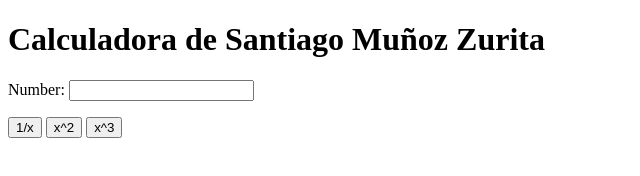
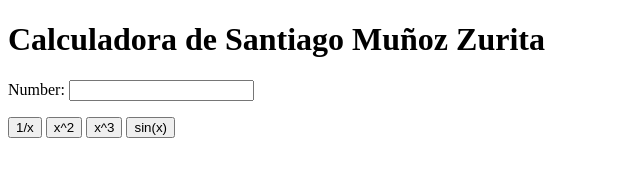
Before and after one commit to santipmz/my_calculator_2, a plain HTML site: page index.html in a window 1280 px wide. Shown: the whole page, without its empty margins (0-640 px from the left). Drawn offline with Linux system fonts and the light colour scheme.

Commit message:
sin(x) button

```diff
--- a/index.html
+++ b/index.html
@@ -12,6 +12,7 @@
 			<button onclick="inverse()"> 1/x </button>
 			<button onclick="square()"> x^2 </button>
 			<button onclick="cube()"> x^3 </button>
+			<button onclick="sine()"> sin(x) </button>
 		</p>
 		<script type="text/javascript">
 			function cube() {
@@ -26,6 +27,10 @@
 				var num = document.getElementById("n1");
 				num.value = 1/num.value;
 			}
+			function sine() {
+				var num = document.getElementById("n1");
+				num.value = Math.sin(num.value);
+			}
 		</script>
 	</body>
 </html>
```
